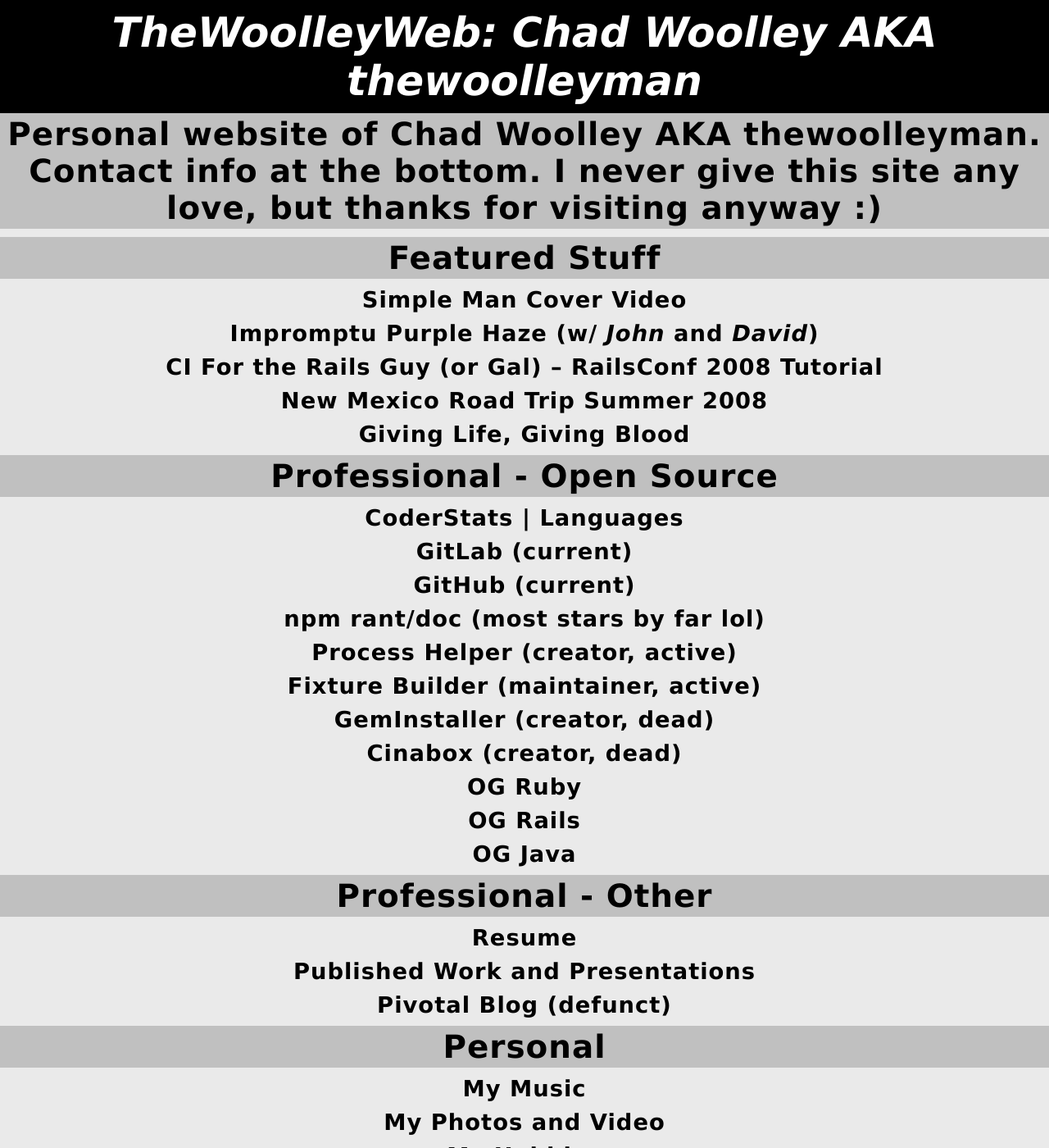
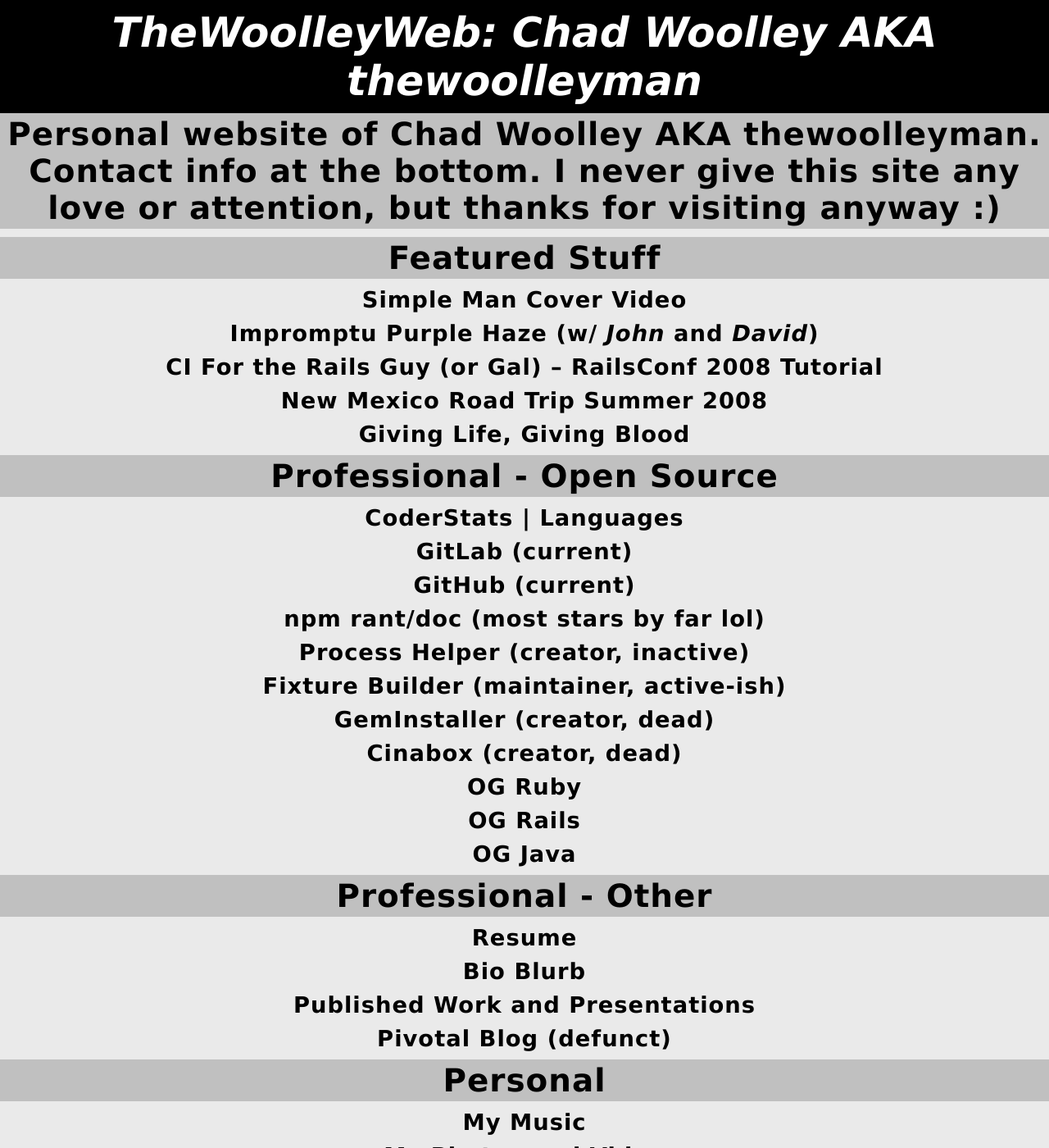
Before and after one commit to thewoolleyman/thewoolleyman, a Jekyll site: the page index.html, which Jekyll copies as it is, in a window 1280 px wide and 1400 px high. Shown: the whole window at 82% size. Built offline with Jekyll 4.4.1, drawn with Linux system fonts in a browser that asks for light colours; some of the changed text lies outside the part shown.

Commit message:
add bio_blurb, fix layout in footer, other minor changes

```diff
--- a/index.html
+++ b/index.html
@@ -26,7 +26,7 @@
       </div>
 
       <div id="content">
-        <h1>Personal website of Chad Woolley AKA thewoolleyman. Contact info at the bottom. I never give this site any love, but thanks for visiting anyway :)</h1>
+        <h1>Personal website of Chad Woolley AKA thewoolleyman. Contact info at the bottom. I never give this site any love or attention, but thanks for visiting anyway :)</h1>
 <h1>Featured Stuff</h1>
 <h2><a href="http://www.youtube.com/watch?v=VBRKFCDD3go" title="80&amp;#8217;s metal rules">Simple Man Cover Video</a></h2>
 <h2>
@@ -52,10 +52,10 @@
   <a href="https://github.com/thewoolleyman/npm-shrinkwrap-helper">npm rant/doc (most stars by far lol)</a>
 </h2>
 <h2>
-  <a href="https://github.com/thewoolleyman/process_helper">Process Helper (creator, active)</a>
+  <a href="https://github.com/thewoolleyman/process_helper">Process Helper (creator, inactive)</a>
 </h2>
 <h2>
-  <a href="https://github.com/rdy/fixture_builder">Fixture Builder (maintainer, active)</a>
+  <a href="https://github.com/rdy/fixture_builder">Fixture Builder (maintainer, active-ish)</a>
 </h2>
 <h2>
   <a href="https://rubygems.org/gems/geminstaller">GemInstaller (creator, dead)</a>
@@ -74,6 +74,7 @@
 </h2>
 <h1>Professional - Other</h1>
 <h2><a href="resume/resume_woolley.html">Resume</a></h2>
+<h2><a href="bio_blurb.html">Bio Blurb</a></h2>
 <h2><a href="published_work/index.html">Published Work and Presentations</a></h2>
 <h2><a href="https://content.pivotal.io/authors/chad-woolley">Pivotal Blog (defunct)</a></h2>
 <h1>Personal</h1>
```
Also changed, not shown: other parts of index.html (+2 -3 lines), bio_blurb.html (added, +16 -0 lines), 1 other file.
